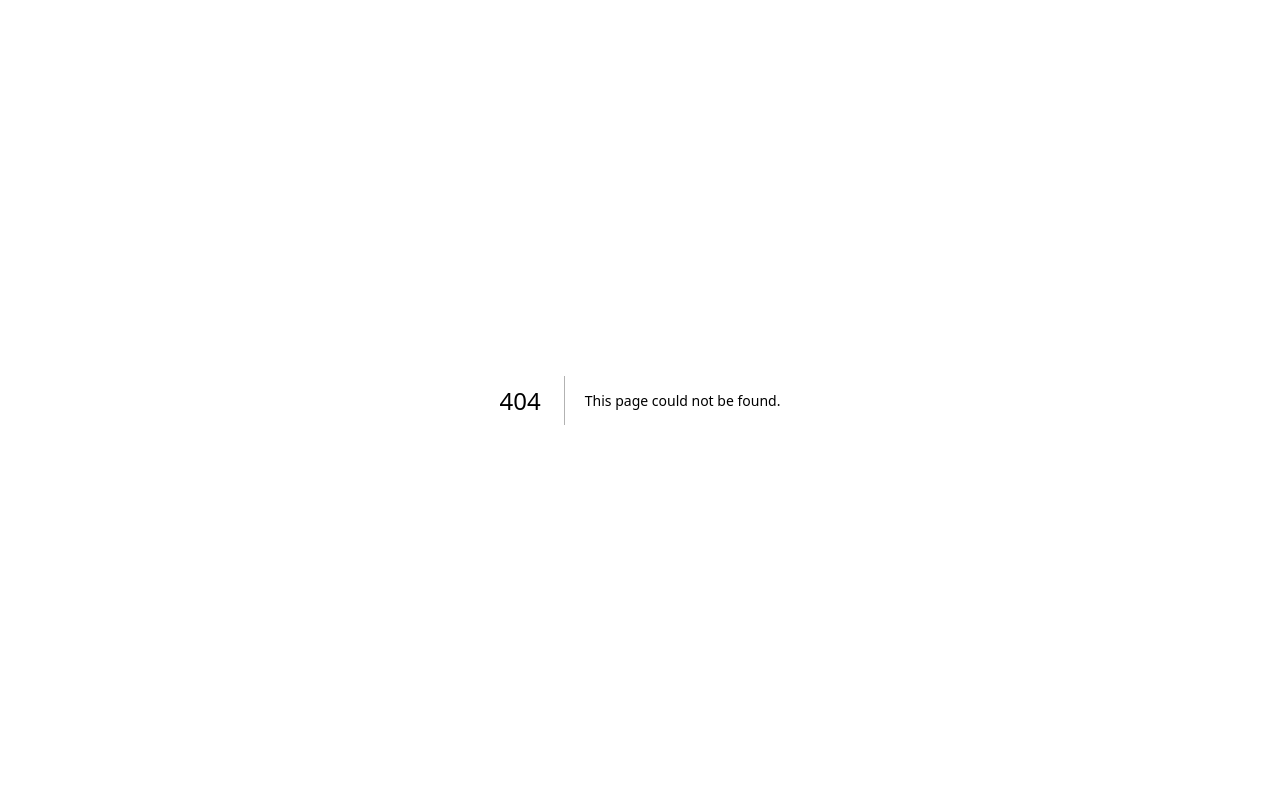
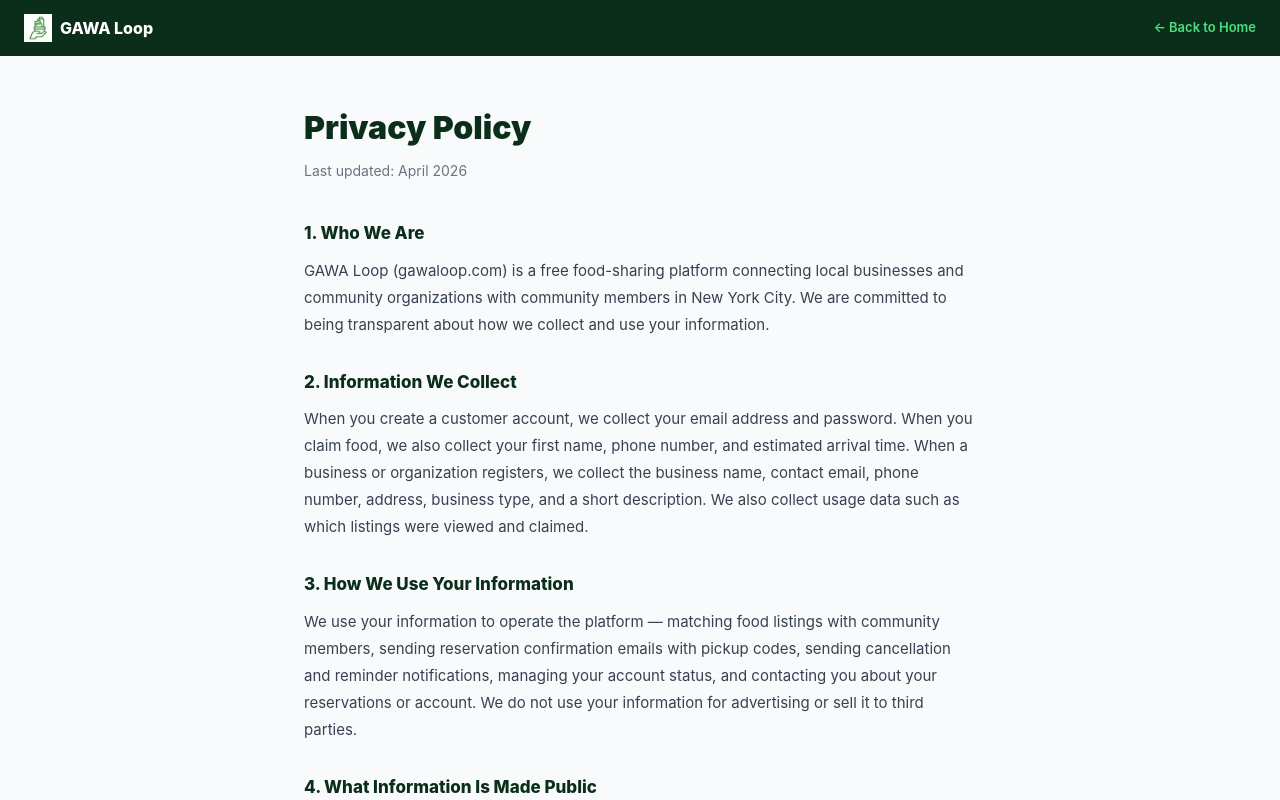
Before and after one commit to jirehandre23/gawa-loop, a Next.js app: page /privacy in a window 1280 px wide. Before the commit this address had no page. Shown: the top 800 px of the page. Built offline with nearby package versions, Linux system fonts and the light colour scheme.

Commit message:
Create page.tsx

```diff
--- /dev/null
+++ b/app/privacy/page.tsx
@@ -0,0 +1,82 @@
+export default function PrivacyPage() {
+  return (
+    <div style={{ minHeight: "100vh", background: "#f9fafb", fontFamily: "-apple-system,BlinkMacSystemFont,'Segoe UI',sans-serif" }}>
+
+      {/* NAV */}
+      <nav style={{ background: "#0a2e1a", padding: "0 24px", height: "56px", display: "flex", alignItems: "center", justifyContent: "space-between" }}>
+        <a href="/" style={{ display: "flex", alignItems: "center", gap: "8px", textDecoration: "none" }}>
+          <img src="/gawa-logo-green.png" alt="GAWA Loop" style={{ width: "28px", height: "28px", objectFit: "contain" }}/>
+          <span style={{ color: "#fff", fontWeight: 800, fontSize: "16px" }}>GAWA Loop</span>
+        </a>
+        <a href="/" style={{ color: "#4ade80", fontSize: "13px", fontWeight: 600, textDecoration: "none" }}>← Back to Home</a>
+      </nav>
+
+      <div style={{ maxWidth: "720px", margin: "0 auto", padding: "48px 24px 80px" }}>
+
+        <h1 style={{ fontSize: "32px", fontWeight: 900, color: "#0a2e1a", margin: "0 0 8px" }}>Privacy Policy</h1>
+        <p style={{ fontSize: "14px", color: "#6b7280", margin: "0 0 40px" }}>Last updated: April 2026</p>
+
+        {[
+          {
+            title: "1. Who We Are",
+            body: "GAWA Loop (gawaloop.com) is a free food-sharing platform connecting local businesses and community organizations with community members in New York City. We are committed to being transparent about how we collect and use your information.",
+          },
+          {
+            title: "2. Information We Collect",
+            body: "When you create a customer account, we collect your email address and password. When you claim food, we also collect your first name, phone number, and estimated arrival time. When a business or organization registers, we collect the business name, contact email, phone number, address, business type, and a short description. We also collect usage data such as which listings were viewed and claimed.",
+          },
+          {
+            title: "3. How We Use Your Information",
+            body: "We use your information to operate the platform — matching food listings with community members, sending reservation confirmation emails with pickup codes, sending cancellation and reminder notifications, managing your account status, and contacting you about your reservations or account. We do not use your information for advertising or sell it to third parties.",
+          },
+          {
+            title: "4. What Information Is Made Public",
+            body: "Business and organization names, addresses, food listing descriptions, and photos are publicly visible on the browse page to anyone visiting gawaloop.com — sign-in is not required to see that food is available. However, business contact details (phone number, email) and the full address are only shown to signed-in customers who are viewing a specific listing. Customer personal information (name, email, phone) is never displayed publicly.",
+          },
+          {
+            title: "5. Email Communications",
+            body: "By creating an account, you consent to receiving transactional emails from GAWA Loop, including reservation confirmations, pickup codes, and account-related notifications. We use Resend to send these emails. We do not send marketing emails without your explicit consent.",
+          },
+          {
+            title: "6. Data Storage and Security",
+            body: "Your data is stored securely using Supabase, hosted on Amazon Web Services (AWS) in the us-west-2 region. We use industry-standard security practices including encrypted connections (HTTPS) and secure authentication. Passwords are hashed and never stored in plain text.",
+          },
+          {
+            title: "7. Data Retention",
+            body: "We retain your account information for as long as your account is active. If your account is permanently banned or you request deletion, we will remove your personal information from our active systems within a reasonable time, except where retention is required by law.",
+          },
+          {
+            title: "8. Third-Party Services",
+            body: "GAWA Loop uses the following third-party services to operate: Supabase (database and authentication), Vercel (hosting), Resend (email delivery), and Google Maps / Apple Maps / Waze (directions links). Each of these services has its own privacy policy. We do not share your personal information with these services beyond what is necessary to operate the platform.",
+          },
+          {
+            title: "9. Your Rights",
+            body: "You have the right to access, correct, or delete your personal information at any time. To request access to your data or to request deletion of your account, please contact us at admin@gawaloop.com. We will respond within a reasonable time.",
+          },
+          {
+            title: "10. Children's Privacy",
+            body: "GAWA Loop is not directed at children under the age of 13. We do not knowingly collect personal information from children. If you believe a child has created an account, please contact us at admin@gawaloop.com so we can remove the account.",
+          },
+          {
+            title: "11. Changes to This Policy",
+            body: "We may update this Privacy Policy from time to time. We will update the 'Last updated' date at the top of this page when changes are made. Continued use of the platform after updates constitutes acceptance of the revised policy.",
+          },
+          {
+            title: "12. Contact Us",
+            body: "If you have any questions or concerns about this Privacy Policy or how your data is handled, please contact us at admin@gawaloop.com.",
+          },
+        ].map((section, i) => (
+          <div key={i} style={{ marginBottom: "32px" }}>
+            <h2 style={{ fontSize: "17px", fontWeight: 800, color: "#0a2e1a", margin: "0 0 10px" }}>{section.title}</h2>
+            <p style={{ fontSize: "15px", color: "#374151", lineHeight: 1.8, margin: 0 }}>{section.body}</p>
+          </div>
+        ))}
+
+        <div style={{ borderTop: "1px solid #e5e7eb", paddingTop: "32px", display: "flex", gap: "24px", flexWrap: "wrap" }}>
+          <a href="/terms" style={{ color: "#16a34a", fontWeight: 600, textDecoration: "none", fontSize: "14px" }}>Terms of Use →</a>
+          <a href="mailto:admin@gawaloop.com" style={{ color: "#6b7280", textDecoration: "none", fontSize: "14px" }}>admin@gawaloop.com</a>
+        </div>
+      </div>
+    </div>
+  );
+}
```
